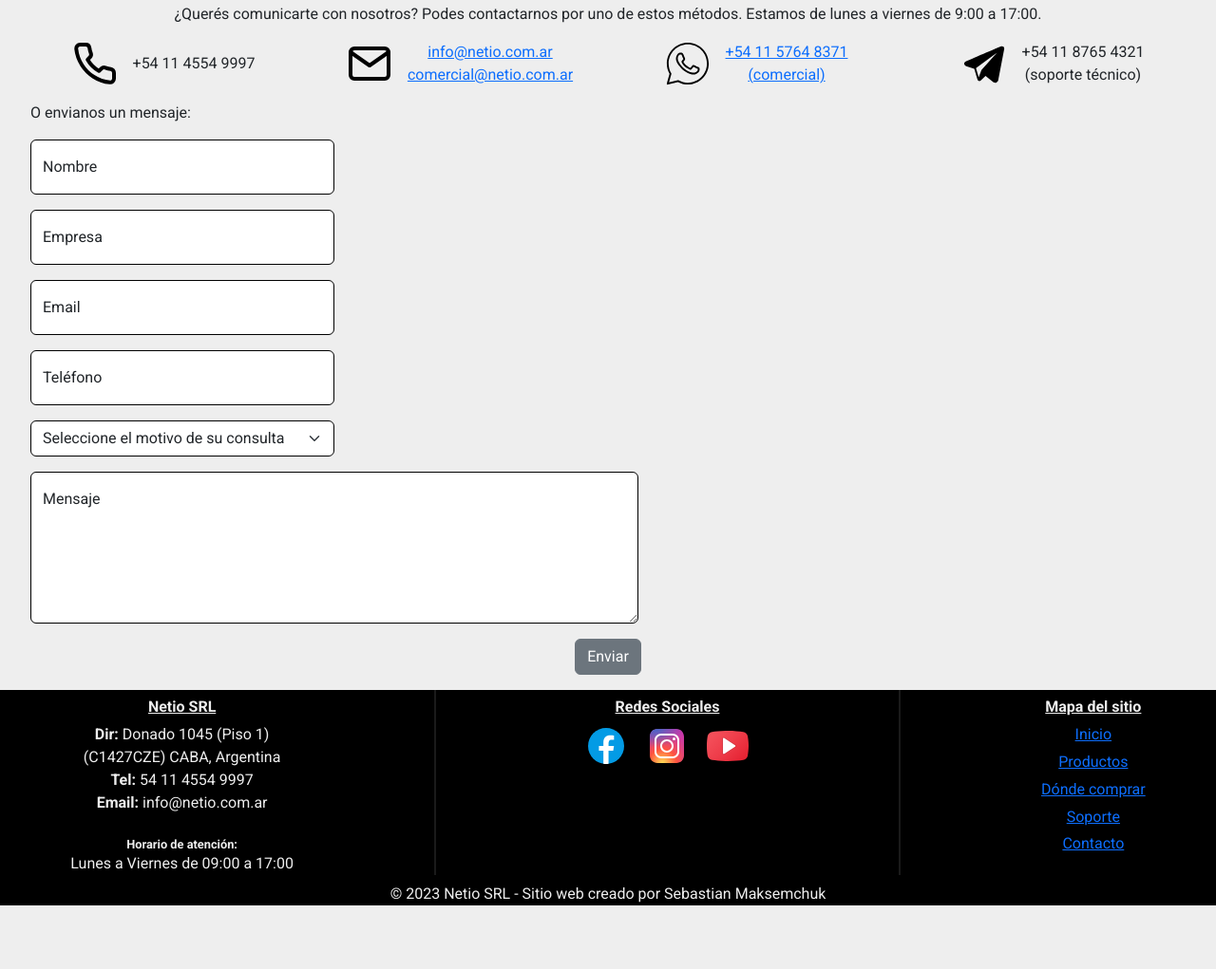
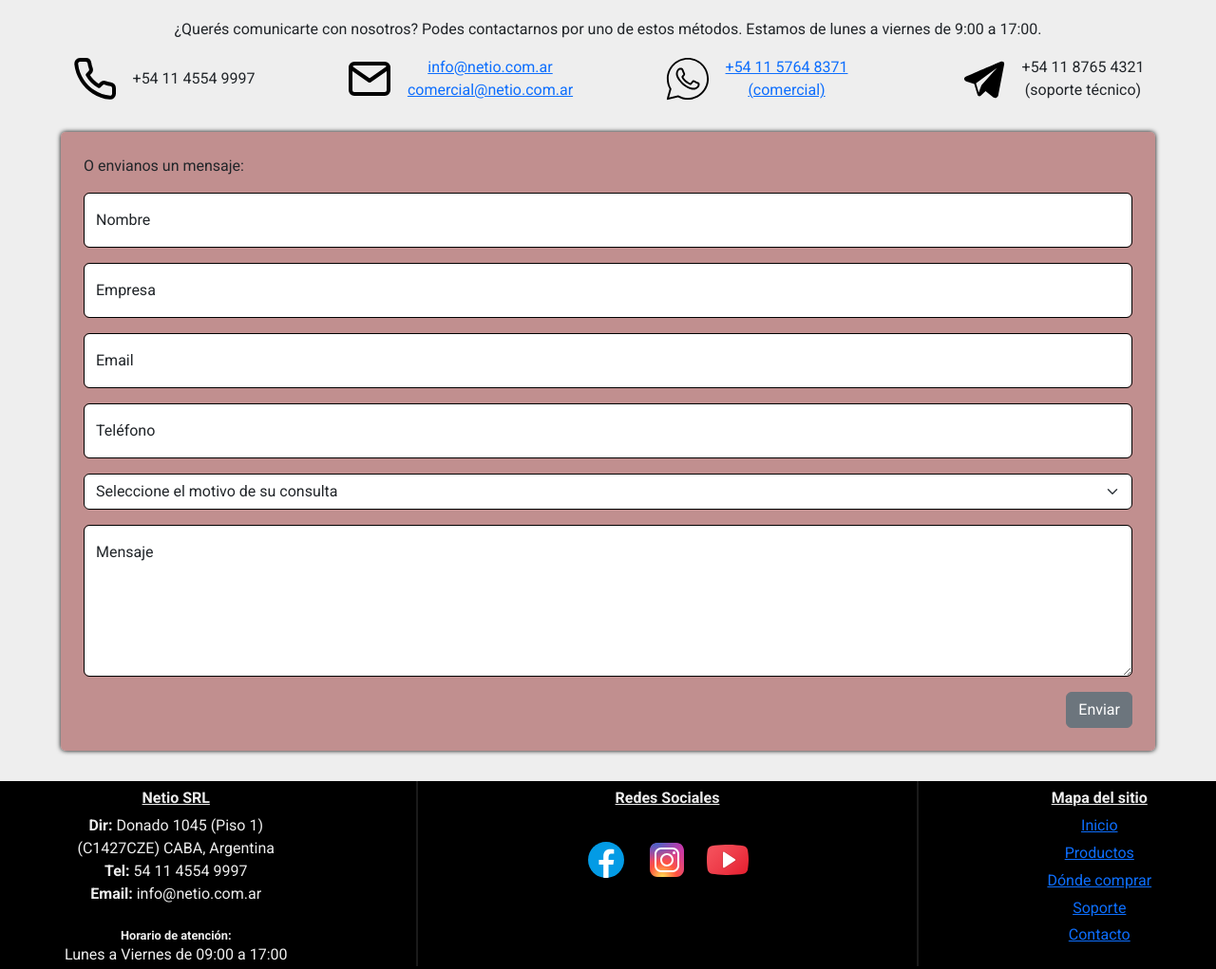
Before and after one commit to SebastianMaksemchuk/CH-DesarrolloWeb, a plain HTML site: page pages/contacto.html in a window 1280 px wide. Shown: the part 349-1370 px from the top of the page at 95% size. Before the commit the page ends 1303 px from the top, so only its background shows below. Drawn offline with nearby package versions, Linux system fonts and the light colour scheme; files that its build step writes are made by us from their sources.

Commit message:
correcciones de la segunda pre-entrega

```diff
--- a/scss/layouts/_footer.scss
+++ b/scss/layouts/_footer.scss
@@ -21,6 +21,7 @@ footer {
     .footer__flex__social{
       ul {
       @include flex ($justify: space-around);
+      margin: 2rem;
         li {
           margin: 0 0.5rem;
         }
--- a/scss/specifics/_contacto.scss
+++ b/scss/specifics/_contacto.scss
@@ -1,6 +1,6 @@
 .contacto {
   section {
-    margin: 1rem 2.5%;
+    margin: 2rem 2.5%;
   }
   .contacto__medios {
     @include grid ($rows: repeat(1, 1fr), $columns: repeat(4, 1fr), $gap: 2rem);
@@ -36,12 +36,14 @@
     }
   }
   #contact-form {
+    @extend %main-container;
+    display: block;
     p {
       text-align: left;
     }
     form {
+      text-align: right;
       input, select, #mensaje {
-        @include size ($maxw: 20rem);
         text-align: left;
         border: $cl-textos solid 1px;
         option {
@@ -49,7 +51,7 @@
         }
       }
       #mensaje {
-        @include size ($h: 10rem, $maxw: 40rem)
+        @include size ($h: 10rem,)
       }
     }
   }
```
Also changed, not shown: readme.txt.
